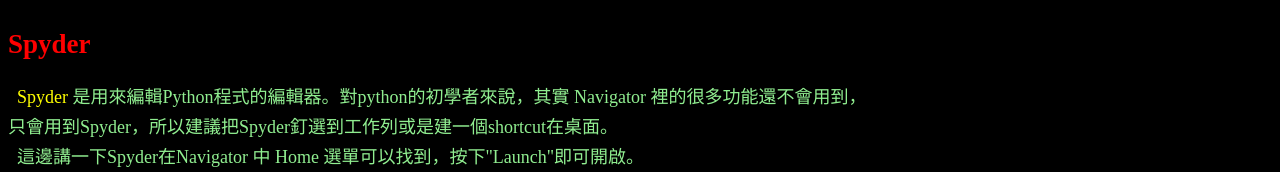
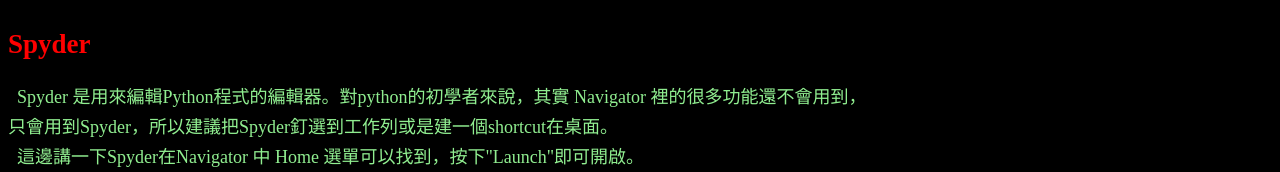
Before and after one commit to YatangYu/anaconda-download-install, a plain HTML site: page index.html in a window 1280 px wide. Shown: the part 8358-8530 px from the top of the page. Drawn offline with Linux system fonts and the light colour scheme.

Commit message:
Update index.html

```diff
--- a/index.html
+++ b/index.html
@@ -34,7 +34,7 @@
 </ol>
 
 <h2>Spyder</h2>
-<pre>  <a href="https://yatangyu.github.io/spyder-guiding/">Spyder</a> 是用來編輯Python程式的編輯器。對python的初學者來說，其實 Navigator 裡的很多功能還不會用到，
+<pre>  Spyder 是用來編輯Python程式的編輯器。對python的初學者來說，其實 Navigator 裡的很多功能還不會用到，
 只會用到Spyder，所以建議把Spyder釘選到工作列或是建一個shortcut在桌面。
   這邊講一下Spyder在Navigator 中 Home 選單可以找到，按下"Launch"即可開啟。
 
```
